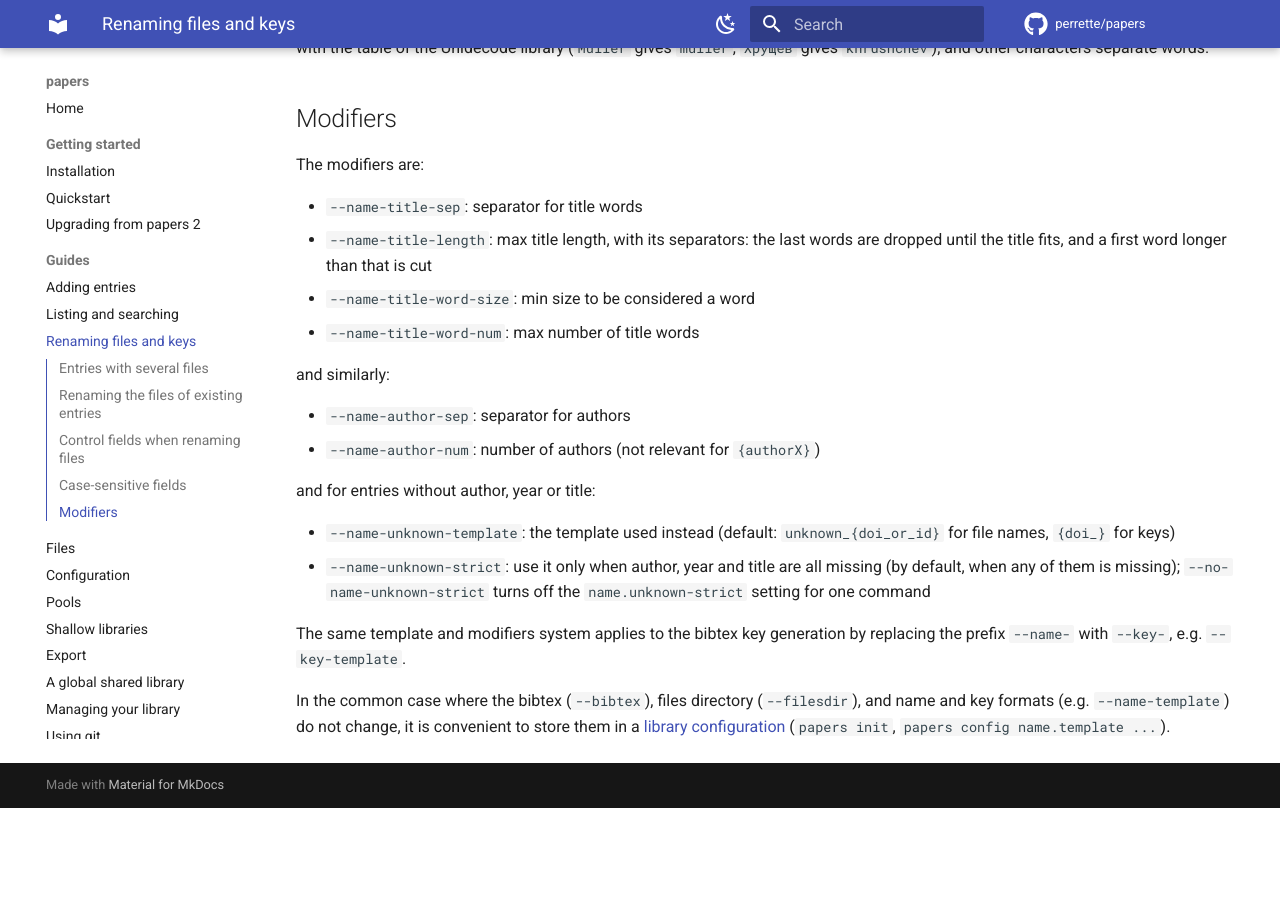
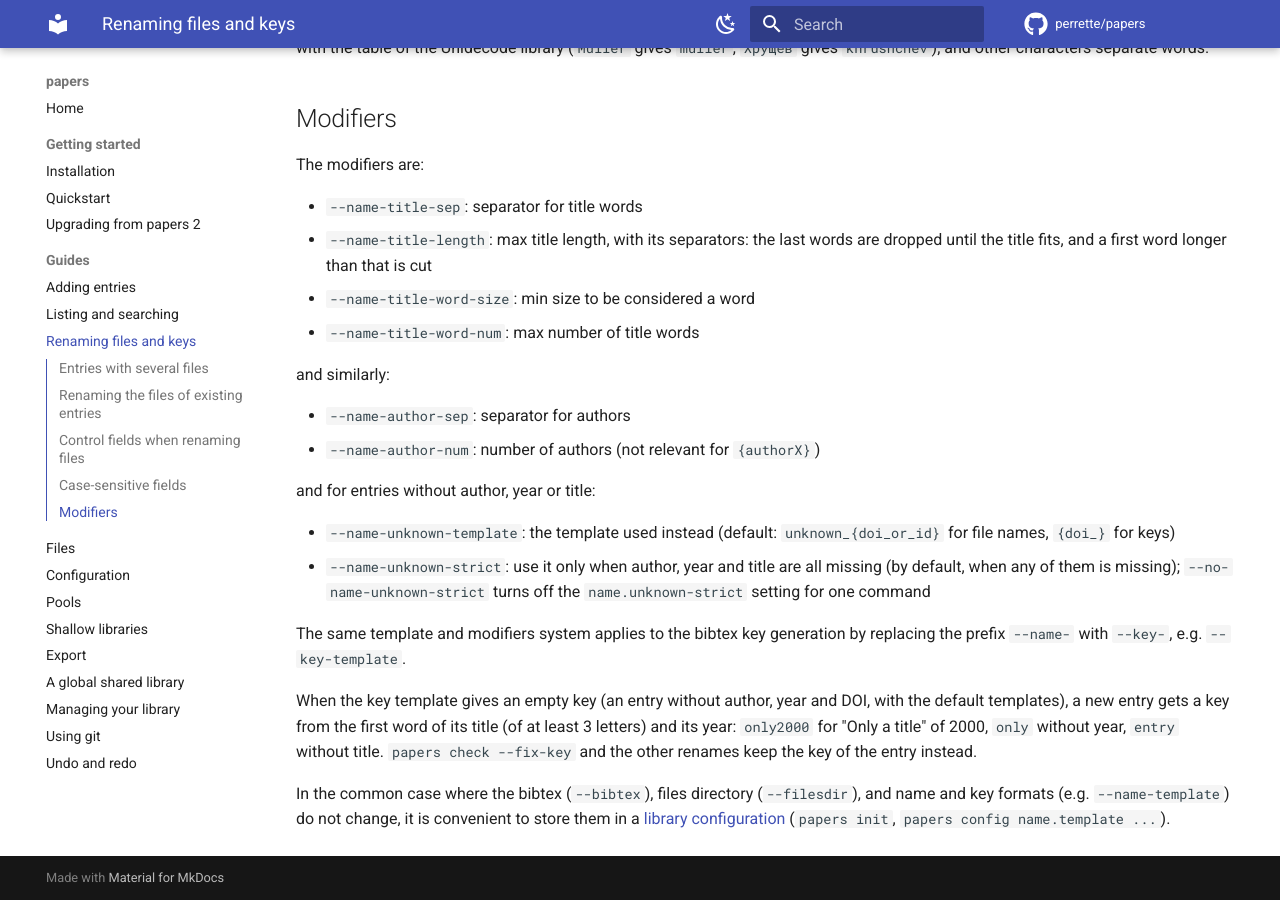
Before and after one commit to perrette/papers, an MkDocs documentation site: the page built from docs/renaming.md, in a window 1280 px wide and 900 px high, scrolled down 2313 px. Built offline with MkDocs 1.6.1 and Material for MkDocs 9.7.7, drawn with Linux system fonts in a browser that asks for light colours; comment, search, counter and statistics services are not loaded; the version menu is left out; before the commit the page ends 3121 px from its top, so only the background shows below that; some of the changed text lies outside the part shown.

Commit message:
docs/renaming.md: the key of an entry the key template gives no key, {doi_or_id} with an empty doi

```diff
--- a/docs/renaming.md
+++ b/docs/renaming.md
@@ -75,7 +75,7 @@ method). Its placeholders are:
 - `{key}` (or `{ID}`): the bibtex key of the entry
 - `{doi}`, `{doi_}` (the doi with `-` in place of `/`, `.` and the other
   characters that are not letters or digits, for a file name),
-  `{doi_or_id}` (the same, or the key if the entry has no doi)
+  `{doi_or_id}` (the same, or the key if the entry has no doi, or an empty one)
 
 Another placeholder is an error that lists these.
 
@@ -149,6 +149,12 @@ and for entries without author, year or title:
 The same template and modifiers system applies to the bibtex key generation by
 replacing the prefix `--name-` with `--key-`, e.g. `--key-template`.
 
+When the key template gives an empty key (an entry without author, year and
+DOI, with the default templates), a new entry gets a key from the first word
+of its title (of at least 3 letters) and its year: `only2000` for "Only a
+title" of 2000, `only` without year, `entry` without title. `papers check
+--fix-key` and the other renames keep the key of the entry instead.
+
 In the common case where the bibtex (`--bibtex`), files directory
 (`--filesdir`), and name and key formats (e.g. `--name-template`) do not
 change, it is convenient to store them in a [library configuration](configuration.md)
```
